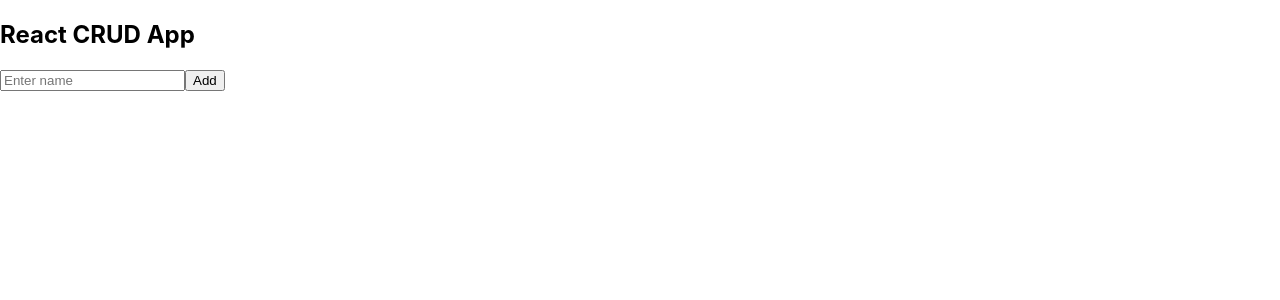
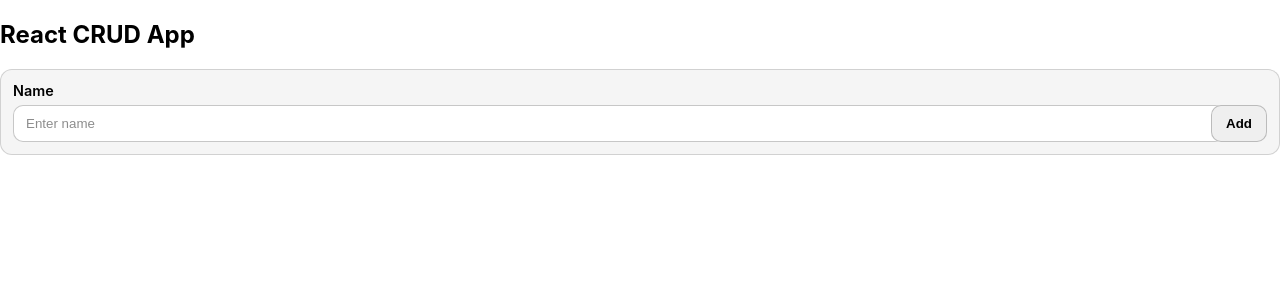
Before and after one commit to Ananya-Hegde2001/Frontend_Fundamentals, a React (Create React App) app in the folder crud-app/: page / in a window 1280 px wide. Shown: the top 300 px of the page. Built offline with nearby package versions, Linux system fonts and the light colour scheme; the HTML template or start-up script is replaced by a standard one.

Commit message:
userform better

```diff
--- a/crud-app/src/components/UserForm.js
+++ b/crud-app/src/components/UserForm.js
@@ -14,14 +14,23 @@ function UserForm({ onSubmit, editUser }) {
   };
 
   return (
-    <form onSubmit={handleSubmit}>
+    <form className="user-form" onSubmit={handleSubmit}>
+      <div className="user-form__field">
+        <label className="user-form__label" htmlFor="user-name">
+          Name
+        </label>
         <input
+          id="user-name"
+          className="user-form__input"
           type="text"
           placeholder="Enter name"
           value={name}
           onChange={(e) => setName(e.target.value)}
+          autoComplete="off"
         />
-      <button type="submit">
+      </div>
+
+      <button className="user-form__button" type="submit">
         {editUser ? "Update" : "Add"}
       </button>
     </form>
```
Lines whose indentation alone changed are shown as unchanged.
